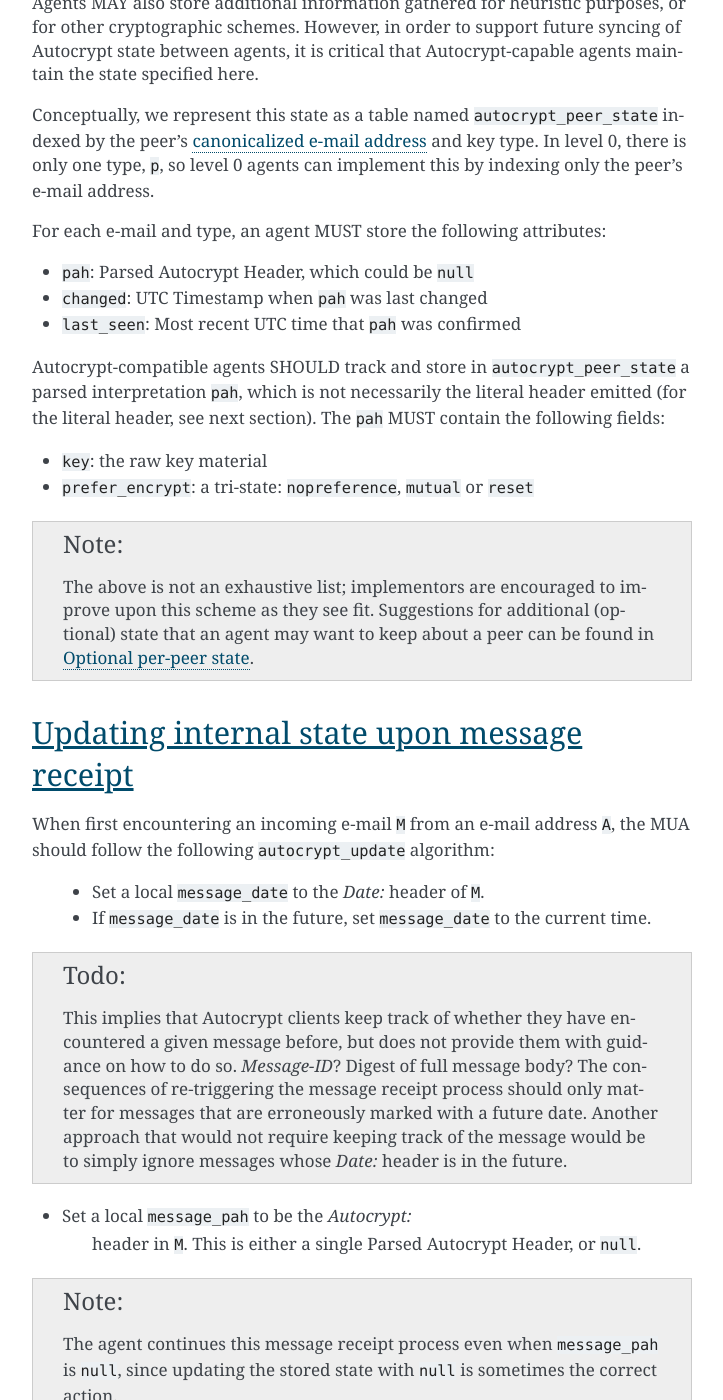
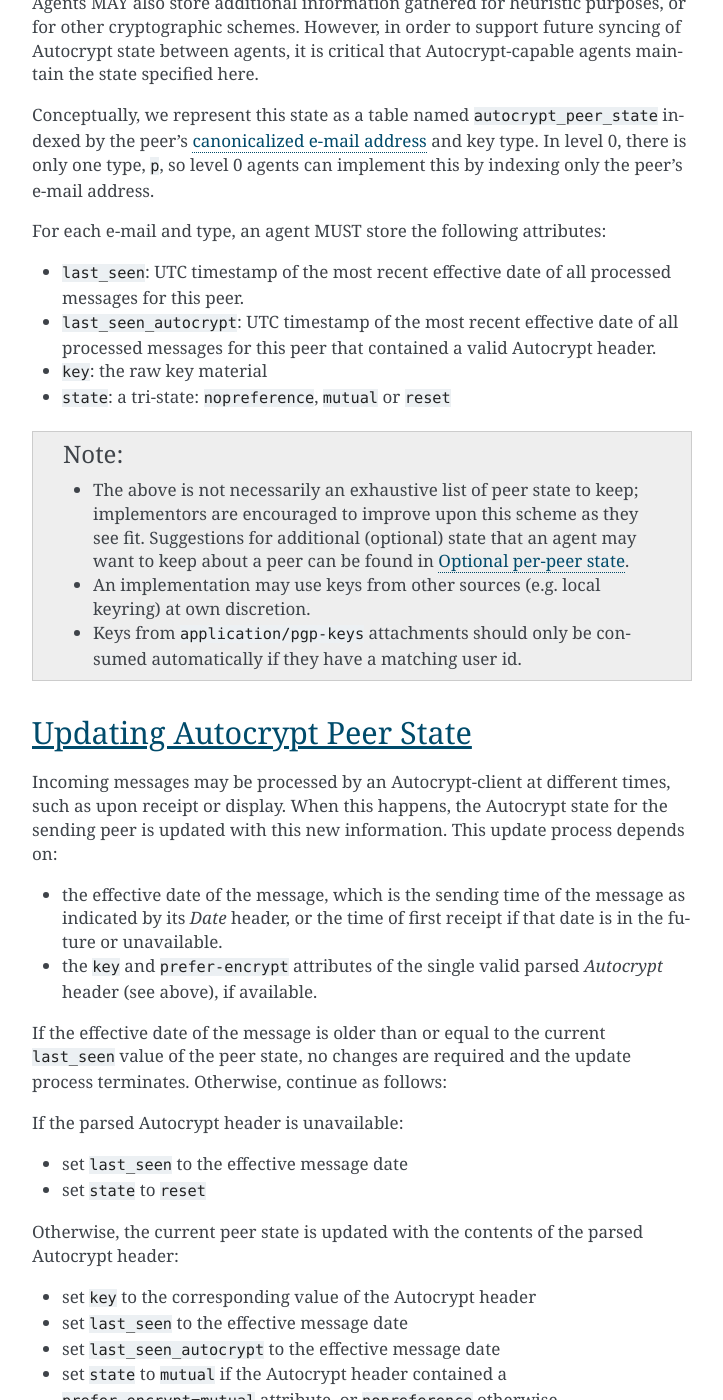
Before and after one commit to autocrypt/autocrypt, a Sphinx documentation site: the page built from doc/level0.rst, in a window 1280 px wide and 1400 px high, scrolled down 7956 px. Shown: the whole window, without its empty margins (388-1111 px from the left). Built offline with Sphinx 7.4.7, drawn with Linux system fonts in a browser that asks for light colours; some of the changed text lies outside the part shown.

Commit message:
rework autocrypt peer state update description

```diff
--- a/doc/level0.rst
+++ b/doc/level0.rst
@@ -359,172 +359,59 @@
 For each e-mail and type, an agent MUST store the following
 attributes:
 
-* ``pah``: Parsed Autocrypt Header, which could be ``null``
-* ``changed``: UTC Timestamp when ``pah`` was last changed
-* ``last_seen``: Most recent UTC time that ``pah`` was confirmed
-
-Autocrypt-compatible agents SHOULD track and store in
-``autocrypt_peer_state`` a parsed interpretation ``pah``, which is not
-necessarily the literal header emitted (for the literal header, see
-next section).  The ``pah`` MUST contain the following fields:
-
+* ``last_seen``: UTC timestamp of the most recent effective date of
+  all processed messages for this peer.
+* ``last_seen_autocrypt``: UTC timestamp of the most recent effective
+  date of all processed messages for this peer that contained a valid
+  Autocrypt header.
 * ``key``: the raw key material
-* ``prefer_encrypt``: a tri-state: ``nopreference``, ``mutual`` or ``reset``
+* ``state``: a tri-state: ``nopreference``, ``mutual`` or ``reset``
 
 .. note::
 
-     The above is not an exhaustive list; implementors are encouraged
-     to improve upon this scheme as they see fit.  Suggestions for
-     additional (optional) state that an agent may want to keep about
-     a peer can be found in :doc:`optional-state`.
+  - The above is not necessarily an exhaustive list of peer state to
+    keep; implementors are encouraged to improve upon this scheme as
+    they see fit. Suggestions for additional (optional) state that an
+    agent may want to keep about a peer can be found in
+    :doc:`optional-state`.
+  - An implementation may use keys from other sources (e.g. local
+    keyring) at own discretion.
+  - Keys from ``application/pgp-keys`` attachments should only be
+    consumed automatically if they have a matching user id.
 
 
-Updating internal state upon message receipt
---------------------------------------------
+Updating Autocrypt Peer State
+-----------------------------
 
-When first encountering an incoming e-mail ``M`` from an e-mail
-address ``A``, the MUA should follow the following
-``autocrypt_update`` algorithm:
+Incoming messages may be processed by an Autocrypt-client at different
+times, such as upon receipt or display. When this happens, the
+Autocrypt state for the sending peer is updated with this new
+information. This update process depends on:
 
- - Set a local ``message_date`` to the :mailheader:`Date:` header of ``M``.
+- the effective date of the message, which is the sending time of the
+  message as indicated by its :mailheader:`Date` header, or the time
+  of first receipt if that date is in the future or unavailable.
 
- - If ``message_date`` is in the future, set ``message_date`` to the
-   current time.
+- the ``key`` and ``prefer-encrypt`` attributes of the single valid
+  parsed :mailheader:`Autocrypt` header (see above), if available.
 
-.. todo::
+If the effective date of the message is older than or equal to the
+current ``last_seen`` value of the peer state, no changes are required
+and the update process terminates. Otherwise, continue as follows:
 
-   This implies that Autocrypt clients keep track of whether they have
-   encountered a given message before, but does not provide them with
-   guidance on how to do so.  :mailheader:`Message-ID`?  Digest of
-   full message body?  The consequences of re-triggering the message
-   receipt process should only matter for messages that are
-   erroneously marked with a future date. Another approach that would
-   not require keeping track of the message would be to simply ignore
-   messages whose :mailheader:`Date:` header is in the future.
+If the parsed Autocrypt header is unavailable:
 
+- set ``last_seen`` to the effective message date
+- set ``state`` to ``reset``
 
-- Set a local ``message_pah`` to be the :mailheader:`Autocrypt:`
-   header in ``M``.  This is either a single Parsed Autocrypt Header,
-   or ``null``.
+Otherwise, the current peer state is updated with the contents of the
+parsed Autocrypt header:
 
-.. note::
-
-     The agent continues this message receipt process even when
-     ``message_pah`` is ``null``, since updating the stored state with
-     ``null`` is sometimes the correct action.
-
-- OPTIONAL: If ``message_pah`` is ``null``, and the MUA knows about
-  additional OpenPGP keys and the message is cryptographically signed
-  with a valid, verifiable message signature from a known OpenPGP
-  certificate ``K``, then we may replace ``message_pah`` with a
-  ``synthesized_pah`` generated from the message itself:
-
-  - If ``K`` is not encryption-capable (i.e. if the primary
-    key has no encryption-capabilities marked, and no valid subkeys
-    are encryption-capable), or if K does not have an OpenPGP User ID
-    which contains the e-mail address in the message's ``From:``,
-    then ``synthesized_pah`` should remain ``null``.
-
-  - Otherwise, with an encryption-capable ``K``, the ``key`` element of
-    ``synthesized_pah`` is set to ``K`` and the ``prefer_encrypt``
-    element of ``synthesized_pah`` is set to ``nopreference``.
-
-  - If ``K`` is encryption-capable and one of the message headers is
-    an `OpenPGP header`_ which expresses a preference for encrypted
-    e-mail, the ``prefer_encrypt`` element of ``synthesized_pah``
-    should be set to ``mutual``.
-
-.. _`OpenPGP header`: https://tools.ietf.org/html/draft-josefsson-openpgp-mailnews-header-07
-
-.. note::
-
-      This behaviour is optional: MUAs which support non-Autocrypt OpenPGP
-      workflows may have other strategies they prefer.  Implementing the
-      ``synthesized_pah`` is not necessary to guarantee correct interop
-      with other Autocrypt implementations, but it will improve compatibility
-      with the rest of the OpenPGP ecosystem and is therefore presented here
-      as a suggestion.
-
-      We do *not* synthesize the Autocrypt header from any
-      ``application/pgp-keys`` message parts.  This is because it's
-      possible that an attached OpenPGP key is not intended to be the
-      sender's OpenPGP key.  For example, Alice might send Bob Carol's
-      OpenPGP key in an attachment, but Bob should not interpret it as
-      Carol's key.
-
-.. todo::
-
-   - Maybe move ``synthesized_pah`` into :doc:`other-crypto-interop` ?
-   - Can we synthesize from attached keys, e.g. if it has a matching user id?
-
-
- - Next, the agent compares the ``message_pah`` with the ``pah`` stored in
-   ``autocrypt_peer_state[A]``.
-
- - If ``autocrypt_peer_state`` has no record at all for address ``A``,
-   the MUA sets ``autocrypt_peer_state[A]`` such that ``pah`` is
-   ``message_pah`` and ``changed`` and ``last_seen`` are both
-   ``message_date``, and then terminates this receipt process.
-
- - If ``autocrypt_peer_state[A]`` has ``last_seen`` greater than or
-   equal to ``message_date``, then the agent terminates this receipt
-   process, since it already knows about something more recent.  For
-   example, this might be if mail is delivered out of order, or if a
-   mailbox is scanned from newest to oldest.
-
- - If ``autocrypt_peer_state[A]`` has a ``last_seen`` less than
-   ``message_date``, then we compare ``message_pah`` with the ``pah``
-   currently stored in ``autocrypt_peer_state[A]``.
-
-   This is done as a literal comparison using only the ``key`` and
-   ``prefer_encrypt`` fields, even if the Agent stores additional
-   fields as an augmentation, as follows:
-
-   - If ``pah`` is ``null``, or if ``key`` is bytewise different, or if
-     ``prefer_encrypt`` has a different value, then this is an *update*.
-   - If ``key`` and ``prefer_encrypt`` match exactly, then it is
-     considered a *match*.
-   - If both ``pah`` and ``message_pah`` are ``null``, it is a *match*.
-   - If ``message_pah`` is ``null`` (and ``pah`` is not), it is a *reset*.
-
- - In the case of a **match**,
-   set ``autocrypt_peer_state[A].last_seen`` to ``message_date``.
-
- - In the case of an **update**:
-
-   - set ``autocrypt_peer_state[A].pah`` to ``message_pah``
-   - set ``autocrypt_peer_state[A].last_seen`` to ``message_date``
-   - set ``autocrypt_peer_state[A].changed`` to ``message_date``
-
- - In the case of a **reset**:
-
-   - set ``autocrypt_peer_state[A].pah.prefer_encrypt`` to ``reset``
-   - set ``autocrypt_peer_state[A].changed`` to ``message_date``
-
-.. note::
-
-   The above algorithm results in a non-deterministic
-   ``autocrypt_peer_state`` if two Autocrypt headers are processed
-   using the same ``message_date`` (depending on which message is
-   encountered first).  For consistency and predictability across
-   implementations, it would be better to have a strict ordering
-   between parsed Autocrypt headers, and to always select the lower
-   header in case of equal values of ``message_date``.
-
-.. note::
-
-   OpenPGP's composable certificate format suggests that there could
-   be alternate ways to compare ``key`` values besides strict bytewise
-   comparison.  For example, this could be done by comparing only the
-   fingerprint of the OpenPGP primary key instead of the keydata.
-   However, this would miss updates of the encryption-capable subkey,
-   or updates to the capabilities advertised in the OpenPGP
-   self-signature.  Alternately, the message receipt process could
-   incorporate fancier date comparisons by integrating the timestamps
-   within the OpenPGP messages during the date comparison step.  For
-   simplicity and ease of implementation, level 0 Autocrypt-capable
-   agents are expected to avoid these approaches and to do full
-   bytestring comparisons of ``key`` data instead.
+- set ``key`` to the corresponding value of the Autocrypt header
+- set ``last_seen`` to the effective message date
+- set ``last_seen_autocrypt`` to the effective message date
+- set ``state`` to ``mutual`` if the Autocrypt header contained a
+  ``prefer-encrypt=mutual`` attribute, or ``nopreference`` otherwise
 
 .. _spam-filters:
 
@@ -597,17 +484,17 @@
 stored in ``autocrypt_peer_state[A]``. It is derived by the following
 algorithm:
 
-1. If the ``pah`` is ``null``, the recommendation is ``disable``.
-2. If ``pah.key`` is known to be unusable for encryption (e.g. it is
-   otherwise known to be revoked or expired), then the recommendation
-   is ``disable``.
+1. If the ``key`` is ``null``, the recommendation is ``disable``.
+2. If the ``key`` is known for some reason to be unusable for
+   encryption (e.g. it is otherwise known to be revoked or expired),
+   then the recommendation is ``disable``.
 3. If the message is composed as a reply to an encrypted message, then
    the recommendation is ``encrypt``.
-4. If ``pah.prefer_encrypt`` is ``mutual``, and the user's own
-   ``own_state.prefer_encrypt`` is ``mutual``, then the recommendation
-   is ``encrypt``.
-5. If ``pah.prefer_encrypt`` is ``reset`` and the ``pah.last_seen`` is
-   more than one month ago, then the recommendation is ``discourage``.
+4. If ``state`` is ``mutual``, and the user's own
+   ``own_state.prefer_encrypt`` is ``mutual`` as well, then the
+   recommendation is ``encrypt``.
+5. If ``state`` is ``reset`` and the ``last_seen_autocrypt`` is more
+   than one month ago, then the recommendation is ``discourage``.
 
 Otherwise, the recommendation is ``available``.
 
@@ -635,9 +522,10 @@
 +++++++++++++++++++++++++++++++++++
 
 As you can see above, in the common use case, a reply to an encrypted
-message will also be encrypted.  Due to Autocrypt's opportunistic
-approach, however, it's possible that ``pah`` is ``null`` for some
-recipient, which means the reply will be sent in the clear.
+message will also be encrypted. Due to Autocrypt's opportunistic
+approach to key discovery, however, it's possible that the ``key``
+state in the recipient's Autocrypt peer state is ``null``, which means
+the reply will be sent in the clear.
 
 To avoid leaking cleartext from the original encrypted message in this
 case, the MUA MAY prepare the cleartext reply without including any
```
